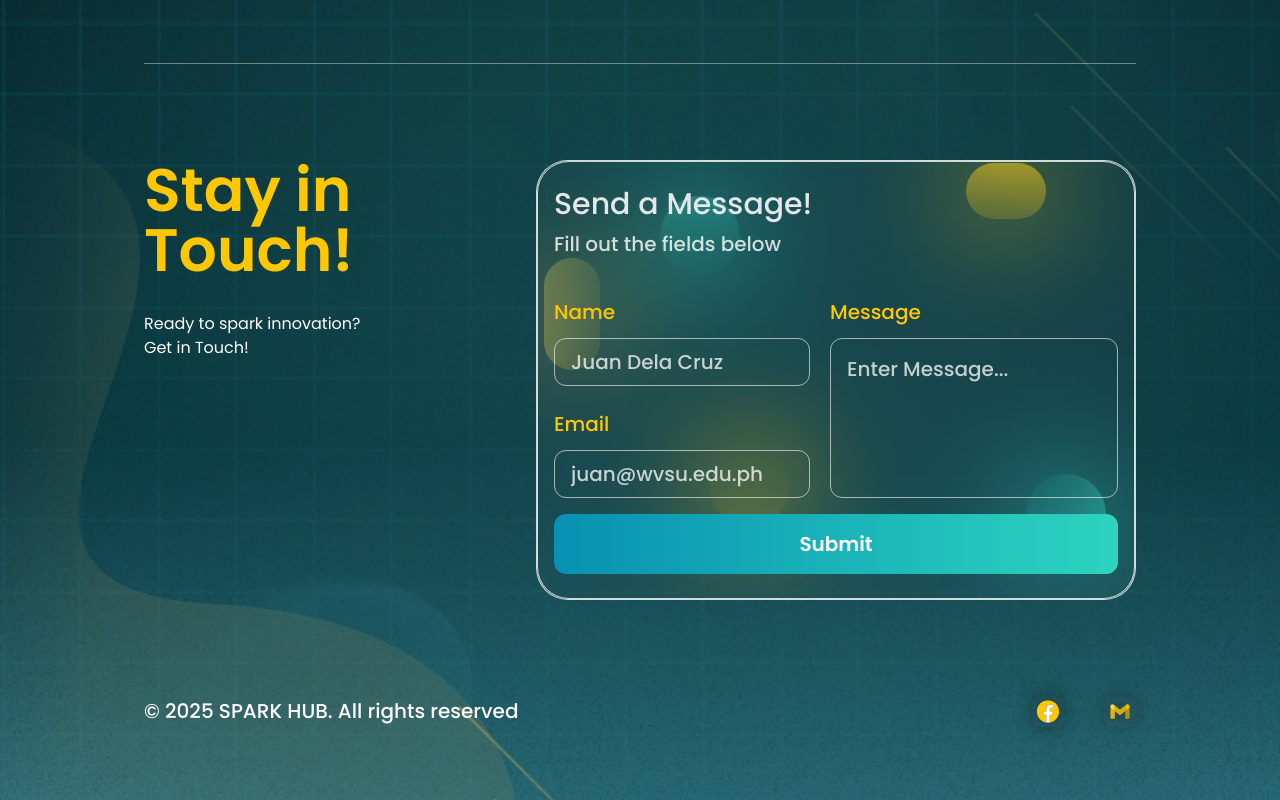
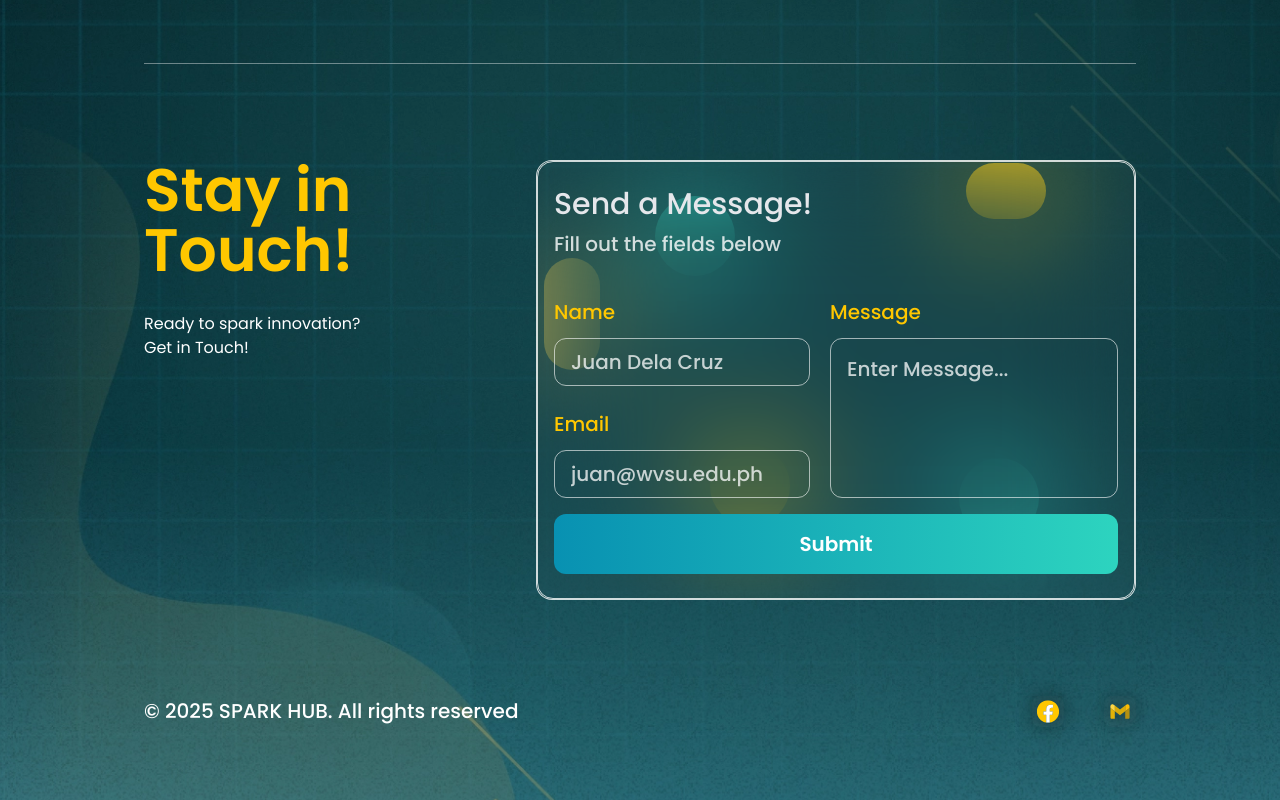
Before and after one commit to SPARK-Hub-WVSU/SPARK-Hub-Website, a Next.js app in the folder frontend/: page / in a window 1280 px wide. Shown: the part 423-1223 px from the top of the page. Built offline with nearby package versions, Linux system fonts and the light colour scheme; what tailwindcss-textglow would draw is missing.

Commit message:
fix: overlaping blobs

```diff
--- a/frontend/app/officers/page.tsx
+++ b/frontend/app/officers/page.tsx
@@ -1,6 +1,8 @@
+import React from 'react'
+
 export default function Officers() {
   return (
-    <div>
+    <div className=" bg-[url('/bg/officer-bg.png')] bg-cover bg-center bg-no-repeat w-full min-h-screen">
       <h1 className="text-primary-dark text-4xl font-bold">
         Hello from Officers Page!
       </h1>
--- a/frontend/components/ui/Footer_Forms.tsx
+++ b/frontend/components/ui/Footer_Forms.tsx
@@ -1,14 +1,16 @@
+import React from "react";
+
 export default function Forms() {
     return (
-        <div className="relative mb-24 ">
-            <div className="absolute left-[430px] top-[3px] w-20 h-14 bg-yellow-400 rounded-full" />
-            <div className="absolute left-[174px] top-[286px] w-20 h-20 bg-yellow-400 rounded-full" />
-            <div className="absolute left-[490px] top-[314px] w-20 h-20 bg-teal-400 rounded-full" />
-            <div className="absolute left-[124px] top-[36px] w-20 h-20 bg-teal-400 rounded-full" />
-            <div className="absolute left-[8px] top-[98px] w-14 h-28 bg-amber-300 opacity-60 rounded-full" />
+        <div className="relative mb-24 overflow-hidden">
+            <div className="absolute left-[26.875rem] top-[0.1875rem] w-20 h-14 bg-yellow-400 rounded-full" />
+            <div className="absolute left-[10.875rem] top-[17.875rem] w-20 h-20 bg-yellow-400 rounded-full" />
+            <div className="absolute left-[26.45rem] top-[18.625rem] w-20 h-20 bg-teal-400 rounded-full" />
+            <div className="absolute left-[7.45rem] top-[2.25rem] w-20 h-20 bg-teal-400 rounded-full" />
+            <div className="absolute left-[0.5rem] top-[6.125rem] w-14 h-28 bg-amber-300 opacity-60 rounded-full" />
 
-            <form className="bg-zinc-500/5 backdrop-blur-[60px] rounded-[2rem] border border-white/80">
-                <div id="Blur" className="px-4 py-6 border border-white border-opacity-80 rounded-[2rem]">
+            <form className="bg-zinc-500/5 backdrop-blur-3xl rounded-2xl border border-white/80">
+                <section id="Blur" className="px-4 py-6 border border-white border-opacity-80 rounded-2xl">
                     <div id="Prompt">
                         <p className="text-gray-200 text-3xl pb-2 font-medium"> Send a Message!</p>
                         <p className="text-white text-xl text-opacity-80 pb-10 font-medium"> Fill out the fields below</p>
@@ -39,8 +41,7 @@ export default function Forms() {
                     <button className="transform transition-all duration-300 ease-in-out hover:scale-105 hover:brightness-105 font-semibold text-xl text-white bg-gradient-to-r from-cyan-600 to-teal-400 mt-4 w-full rounded-xl py-4 ">
                         Submit
                     </button>
-
-                </div>
+                </section>
             </form>
         </div>
     );
```
Also changed, not shown: frontend/public/bg/footer_forms_gradient.png (deleted).
